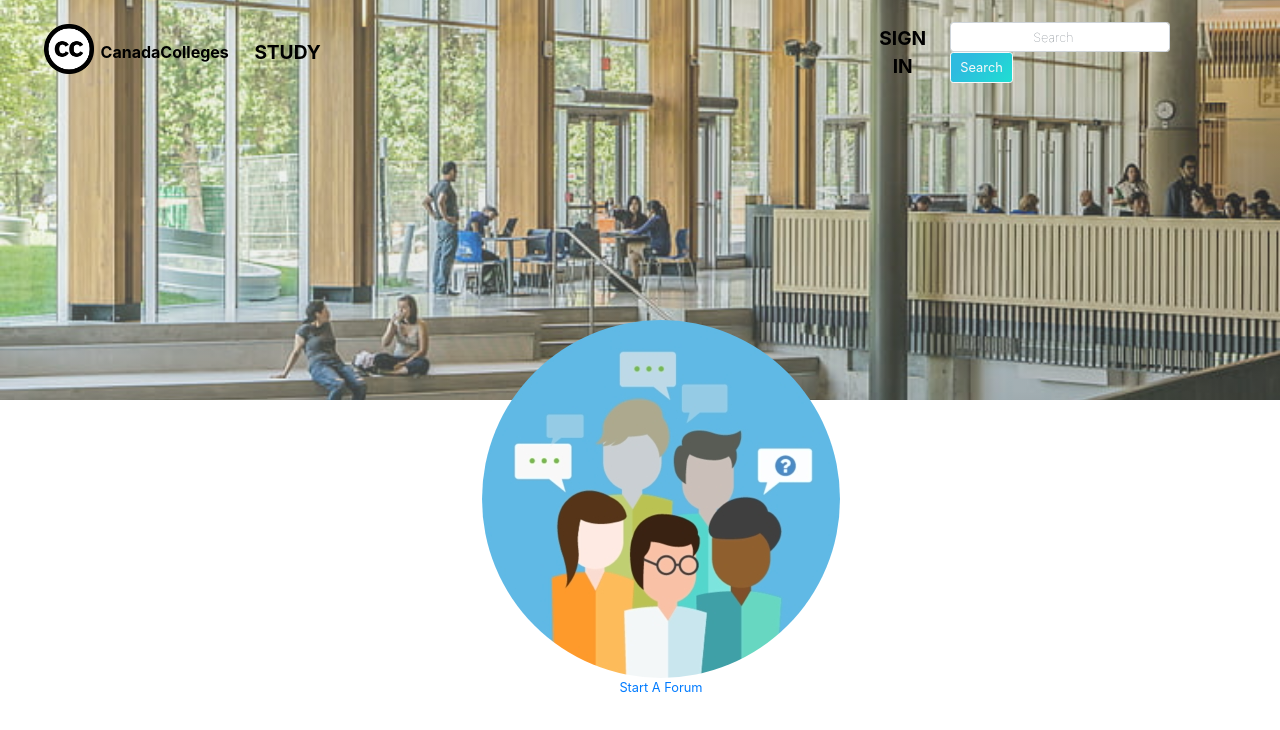
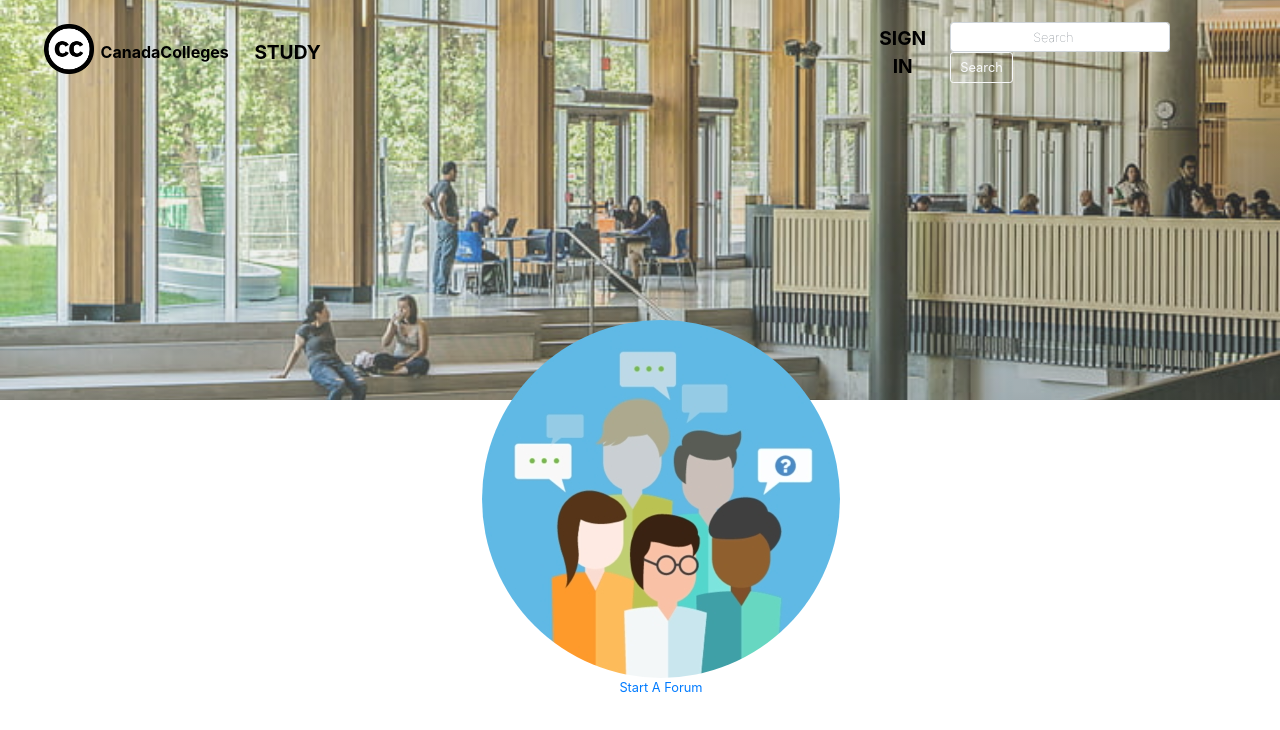
Before and after one commit to RevanthKumarMulluri/CanadaColleges, a React (Create React App) app: page /login in a window 1280 px wide. Shown: the top 730 px of the page. Built offline with nearby package versions, Linux system fonts and the light colour scheme.

Commit message:
commented button css

```diff
--- a/src/components/UI/button/Button.module.scss
+++ b/src/components/UI/button/Button.module.scss
@@ -1,26 +1,26 @@
 @import '../../../scss/colors';
 @import '../../../scss/animations';
 
-button {
-    background-image: $backGround;
-    background-color:$primaryColor;
-    color: white;
-    font-weight: bold;
-}
+// button {
+//     background-image: $backGround;
+//     background-color:$primaryColor;
+//     color: white;
+//     font-weight: bold;
+// }
 
-button:hover{
-   animation: zoomin 1s forwards;
-}
+// button:hover{
+//    animation: zoomin 1s forwards;
+// }
 
-.Outline {
-    background-image:$whiteBackGround;
-    background-color:$whiteBackGround;
-    color: black;
-    border-color: $primaryColor;
+// .Outline {
+//     background-image:$whiteBackGround;
+//     background-color:$whiteBackGround;
+//     color: black;
+//     border-color: $primaryColor;
 
-}
+// }
 
-.Outline:hover {
-    background-image: $backGround;
-    color:white;
-}
+// .Outline:hover {
+//     background-image: $backGround;
+//     color:white;
+// }
```
